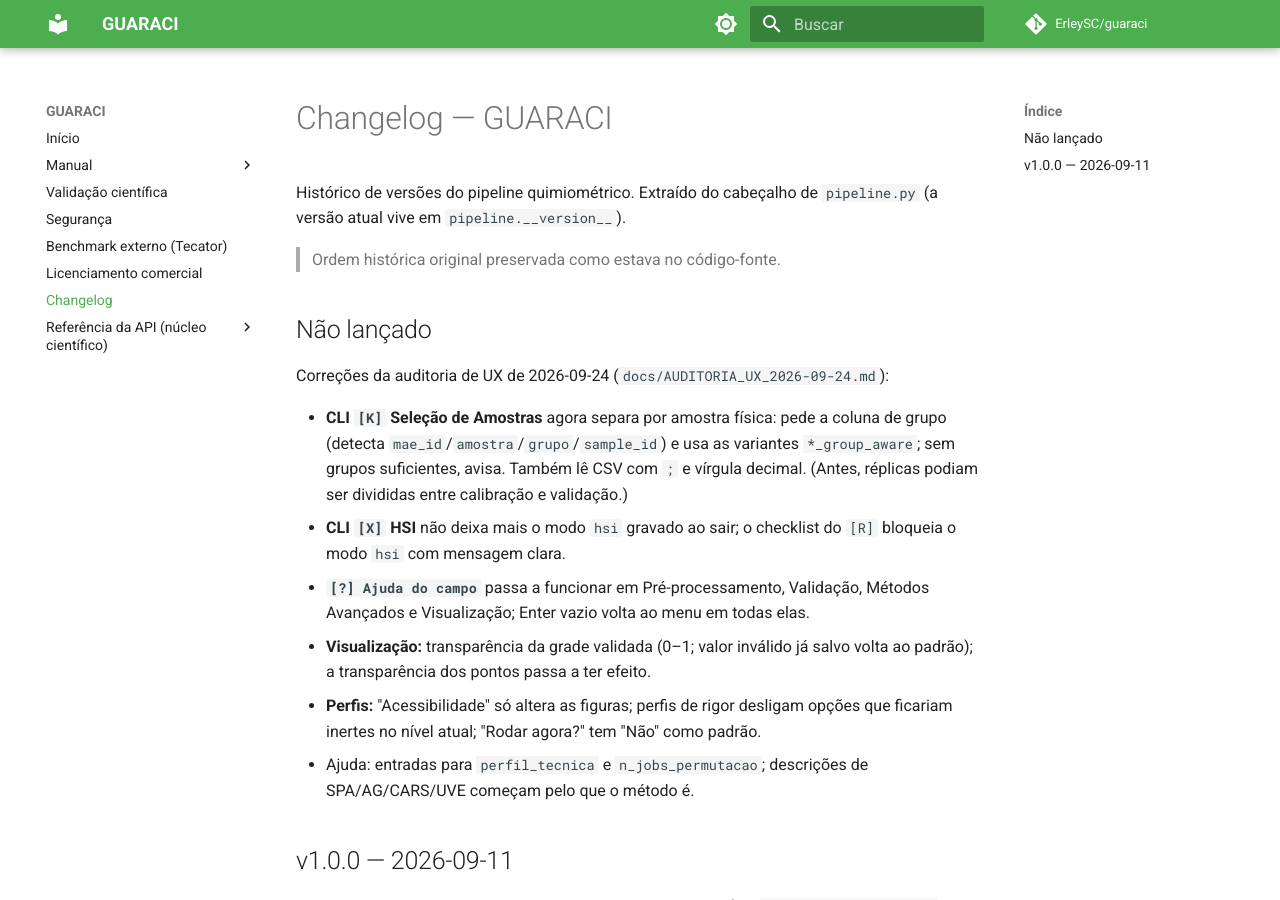
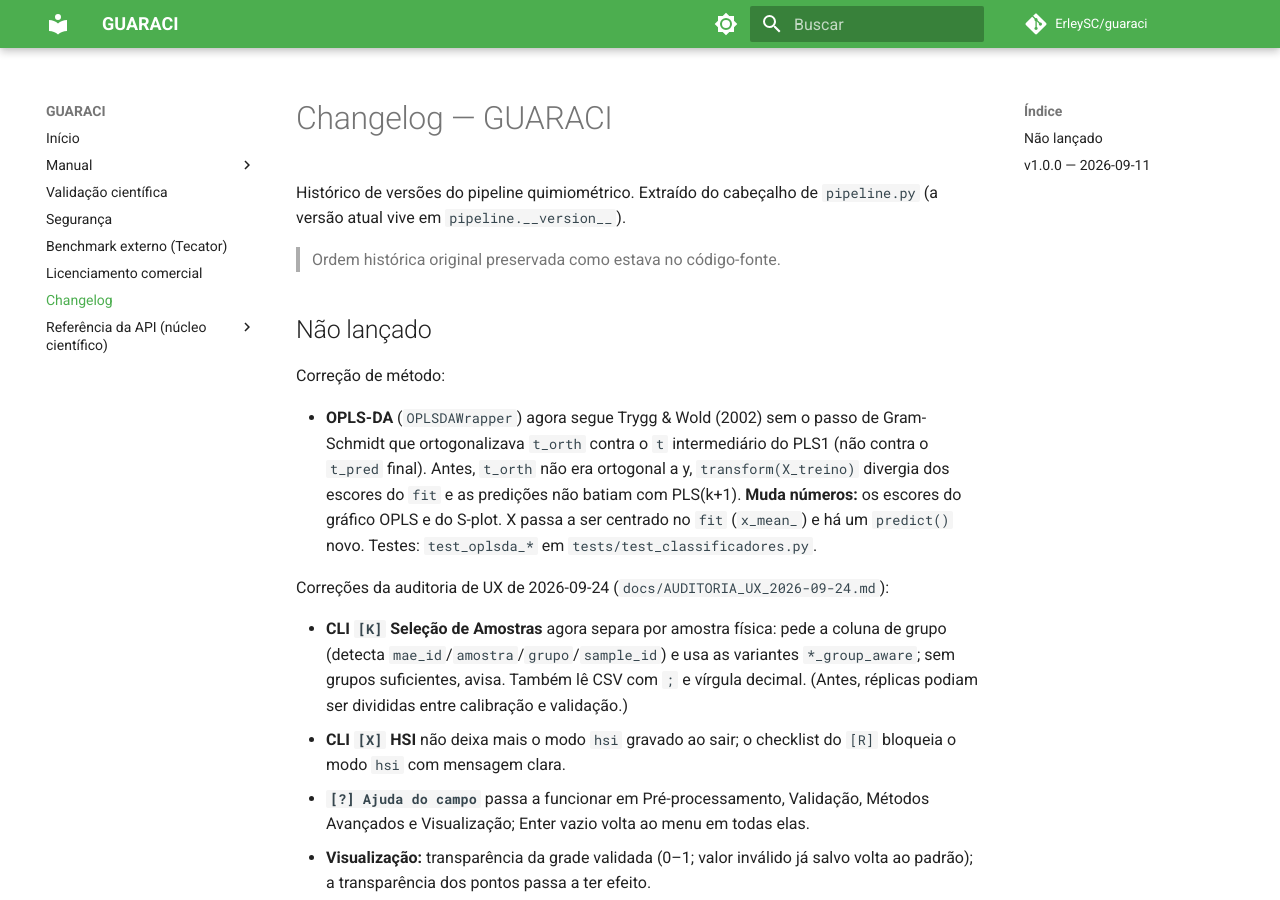
Before and after one commit to ErleySC/guaraci, an MkDocs documentation site: the page built from docs/CHANGELOG.md, in a window 1280 px wide and 900 px high. Built offline with MkDocs 1.6.1 and Material for MkDocs 9.7.7, drawn with Linux system fonts in a browser that asks for light colours; comment, search, counter and statistics services are not loaded.

Commit message:
docs(opls): registra a correcao no CHANGELOG e em VALIDATION.md
Co-Authored-By: Claude Opus 5.5 (1M context) <noreply@anthropic.com>
Claude-Session: https://claude.ai/code/session_01F3dkp26xY9XxWZCLpapaz2

```diff
--- a/docs/CHANGELOG.md
+++ b/docs/CHANGELOG.md
@@ -6,6 +6,16 @@ Histórico de versões do pipeline quimiométrico. Extraído do cabeçalho de
 > Ordem histórica original preservada como estava no código-fonte.
 
 ## Não lançado
+
+Correção de método:
+
+- **OPLS-DA** (`OPLSDAWrapper`) agora segue Trygg & Wold (2002) sem o passo
+  de Gram-Schmidt que ortogonalizava `t_orth` contra o `t` intermediário do
+  PLS1 (não contra o `t_pred` final). Antes, `t_orth` não era ortogonal a
+  y, `transform(X_treino)` divergia dos escores do `fit` e as predições não
+  batiam com PLS(k+1). **Muda números:** os escores do gráfico OPLS e do
+  S-plot. X passa a ser centrado no `fit` (`x_mean_`) e há um `predict()`
+  novo. Testes: `test_oplsda_*` em `tests/test_classificadores.py`.
 
 Correções da auditoria de UX de 2026-09-24 (`docs/AUDITORIA_UX_2026-09-24.md`):
 
```
Also changed, not shown: docs/VALIDATION.md (+1 -1 lines), 1 other file.
